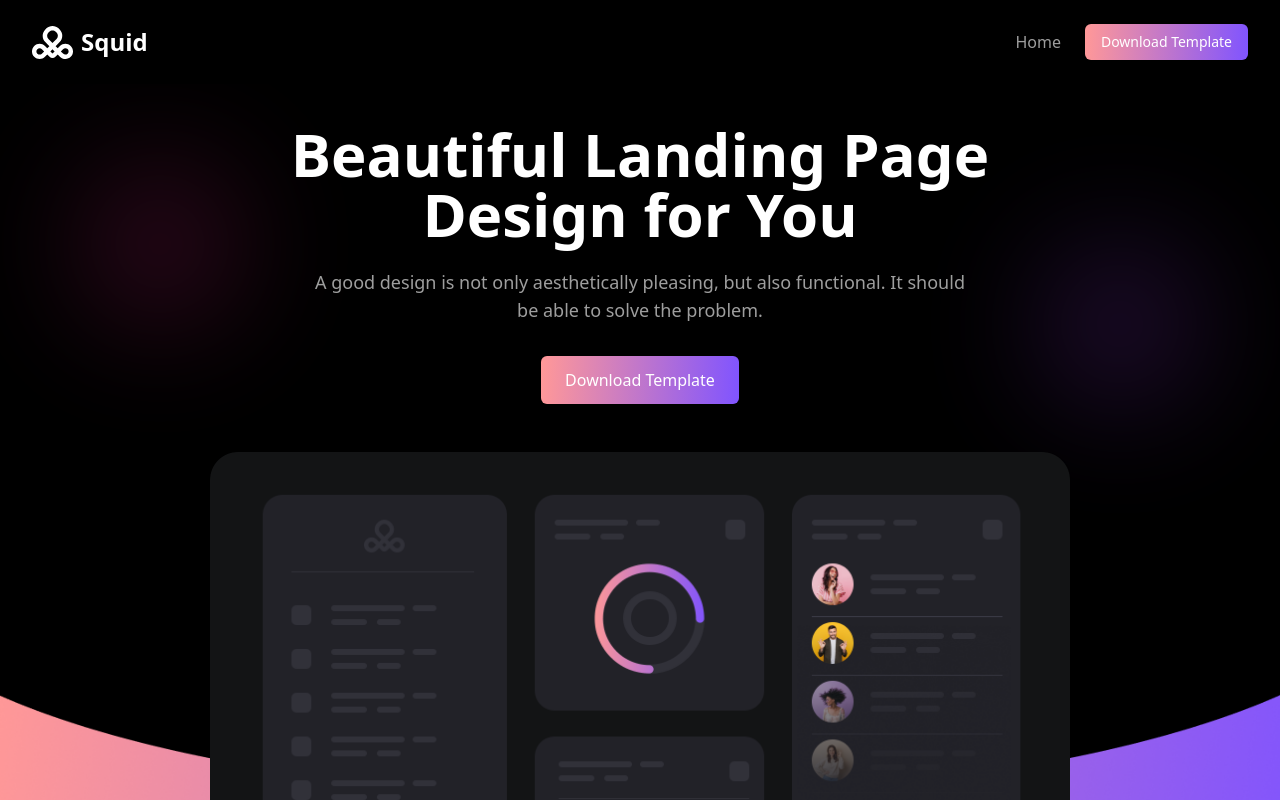
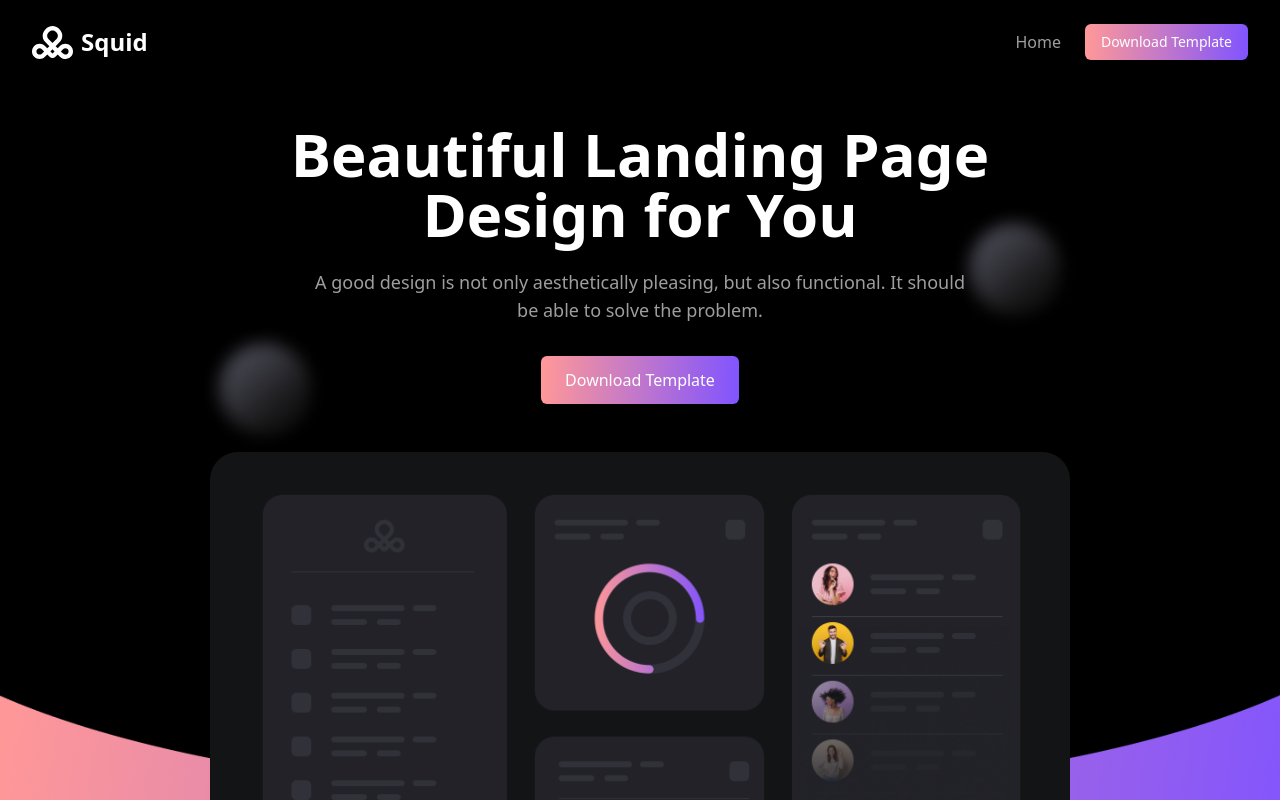
Before and after one commit to AhmedMahmoud100/landing-page-task, a Next.js app: page / in a window 1280 px wide. Shown: the top 800 px of the page. Built offline with nearby package versions, Linux system fonts and the light colour scheme.

Commit message:
feat: add blur balls

```diff
--- a/src/components/sections/Contact.tsx
+++ b/src/components/sections/Contact.tsx
@@ -1,14 +1,34 @@
 import React from 'react';
 import Container from '../ui/Container';
 import Button from '../ui/Button';
+import Image from 'next/image';
 
 const Contact = () => {
   return (
     <section id="contact" className="py-20 relative">
 
       <Container>
-        <div className="flex flex-col lg:flex-row gap-12 items-center pt-[200px]">
-          <div className="lg:w-1/2">
+        <div className="flex flex-col lg:flex-row gap-12 items-center pt-[200px] relative">
+
+          {/* Blur balls */}
+          <div className="absolute top-30 left-0 w-[130px] h-[130px] -z-10">
+            <Image
+              src="/images/blur-balls.png"
+              alt="blur ball"
+              fill
+              className="object-contain"
+            />
+          </div>
+          <div className="absolute bottom-[-70px] left-120 w-[130px] h-[130px] -z-10">
+            <Image
+              src="/images/blur-balls.png"
+              alt="blur ball"
+              fill
+              className="object-contain"
+            />
+          </div>
+
+          <div className="lg:w-1/2 ">
             <img src="/images/earth.png" alt="Globe" className="w-full h-auto" />
           </div>
 
--- a/src/components/sections/Hero.tsx
+++ b/src/components/sections/Hero.tsx
@@ -17,8 +17,22 @@ const Hero = () => {
       </div>
 
       {/* Blur balls */}
-      <div className="absolute top-20 left-20 w-40 h-40 rounded-full bg-pink-500 opacity-20 blur-3xl -z-10" />
-      <div className="absolute top-40 right-20 w-40 h-40 rounded-full bg-purple-500 opacity-20 blur-3xl -z-10" />
+      <div className="absolute top-60 left-50 w-[130px] h-[130px] -z-10">
+        <Image
+          src="/images/blur-balls.png"
+          alt="blur ball"
+          fill
+          className="object-contain"
+        />
+      </div>
+      <div className="absolute top-30 right-50 w-[130px] h-[130px] -z-10">
+        <Image
+          src="/images/blur-balls.png"
+          alt="blur ball"
+          fill
+          className="object-contain"
+        />
+      </div>
 
       <Container>
         <div className="text-center max-w-4xl mx-auto mb-12">
```
Also changed, not shown: public/images/blur-balls.png (added).
